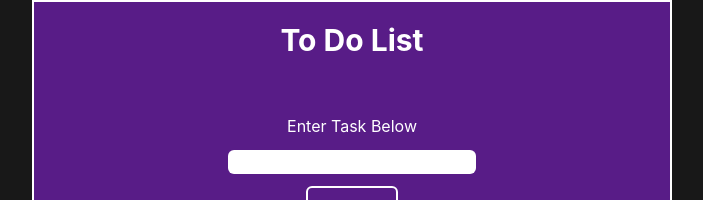
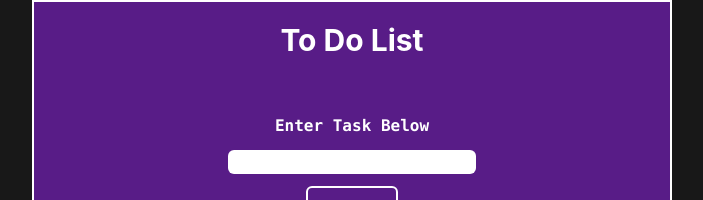
Before and after one commit to Killdroid2342/to-do-list, a React (Create React App) app: page / in a window 1280 px wide. Shown: the top 200 px of the page, without its empty margins (288-991 px from the left). Built offline with nearby package versions, Linux system fonts and the light colour scheme; the HTML template or start-up script is replaced by a standard one.

Commit message:
chnaged font and made head bold

```diff
--- a/src/To-Do-List/ToDoListForm.js
+++ b/src/To-Do-List/ToDoListForm.js
@@ -4,6 +4,7 @@
 const ToDoListForm = () => {
   const inRef = useRef();
   const [list, setList] = useState(
+    // local storage.
     JSON.parse(localStorage.getItem('lists')) ?? []
   );
 
@@ -30,7 +31,6 @@
     setList(newList);
     localStorage.setItem('lists', JSON.stringify([...newList]));
   };
-  // local storage.
 
   return (
     <React.Fragment>
@@ -39,7 +39,9 @@
           <form onSubmit={click}>
             <h1 className='header text-center'>To Do List</h1>
             <div className='center mb-4 '>
-              <p className='text-white mb-3'>Enter Task Below</p>
+              <p className='text-white mb-3 font-mono font-bold'>
+                Enter Task Below
+              </p>
               <input ref={inRef} type='text' className='mb-3 rounded-md' />
               <button type='submit' className='button'>
                 Add Task
```
